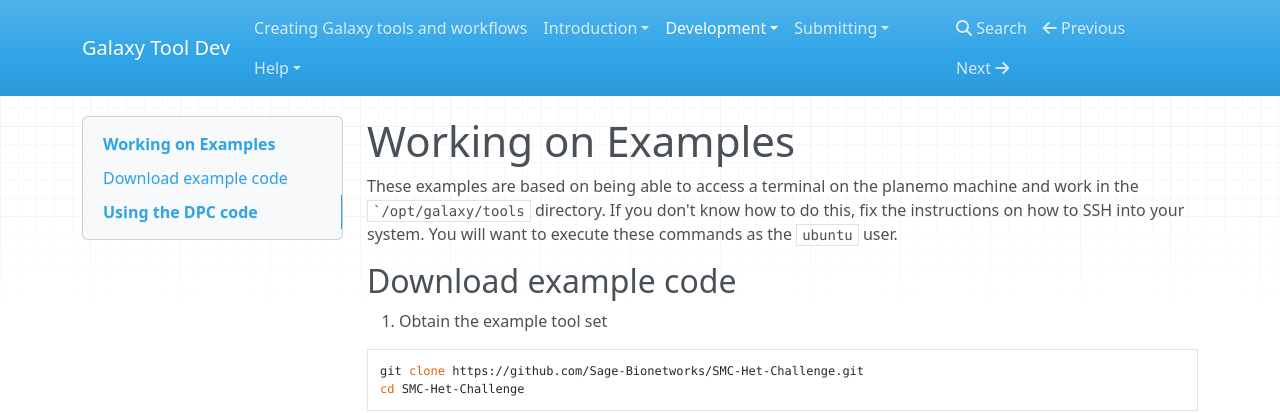
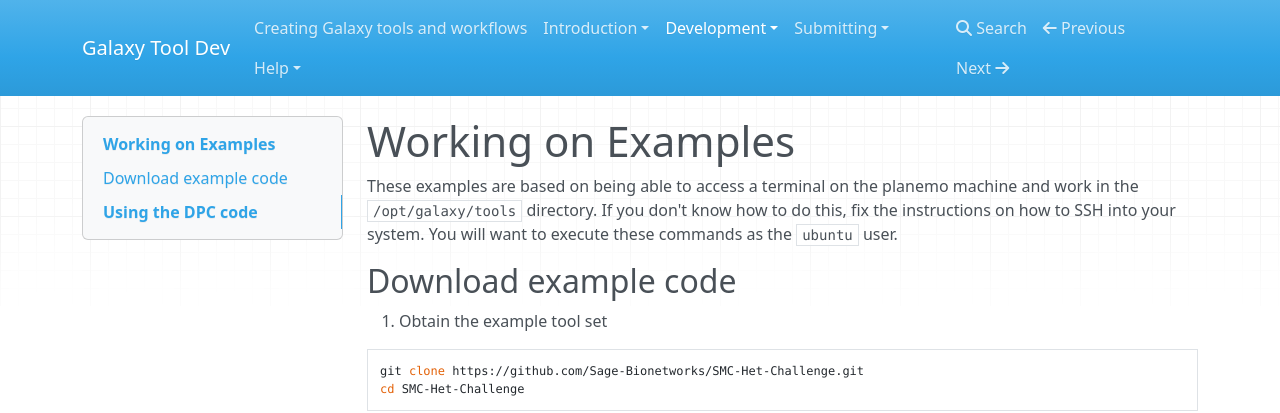
Before and after one commit to kellrott/galaxy-tooldev-docs, an MkDocs documentation site: the page built from docs/02_Examples.md, in a window 1280 px wide and 1072 px high. Shown: the top 413 px of the window. Built offline with MkDocs 1.6.1, drawn with Linux system fonts in a browser that asks for light colours; nearby versions of some CDN libraries; old or Windows-style settings are respelled for this version of MkDocs.

Commit message:
Fixing typo

```diff
--- a/docs/02_Examples.md
+++ b/docs/02_Examples.md
@@ -3,7 +3,7 @@
 Working on Examples
 ===================
 
-These examples are based on being able to access a terminal on the planemo machine and work in the ``/opt/galaxy/tools` directory. If you don't know how to do this, fix the instructions on how to SSH into your system. You will want to execute these commands as the `ubuntu` user.
+These examples are based on being able to access a terminal on the planemo machine and work in the `/opt/galaxy/tools` directory. If you don't know how to do this, fix the instructions on how to SSH into your system. You will want to execute these commands as the `ubuntu` user.
 
 Download example code
 ---------------------
```
